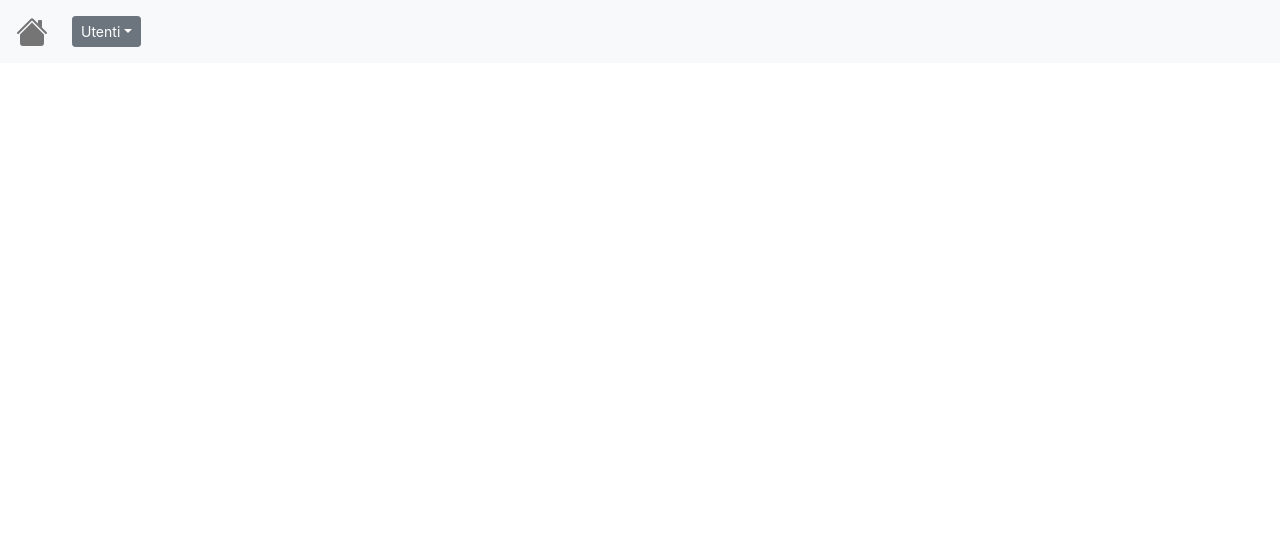
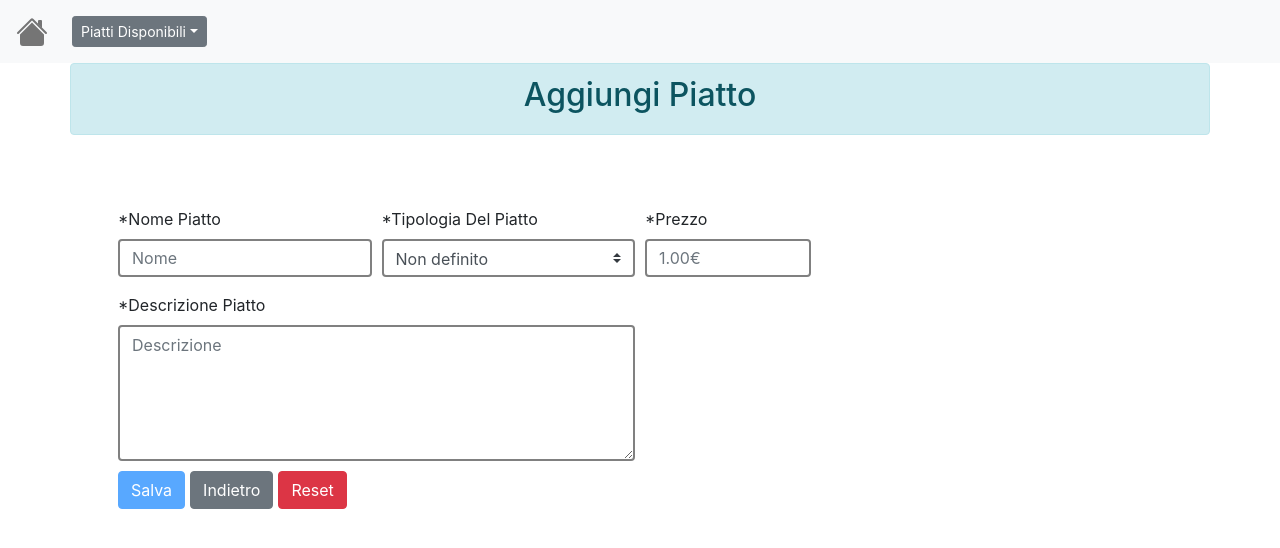
Before and after one commit to vpic24/angular-management-crud, an Angular app: page /addDish in a window 1280 px wide. Before the commit this address led to /. Shown: the top 548 px of the page. Built offline with nearby package versions, Linux system fonts and the light colour scheme.

Commit message:
feat add a new dish (post request)

```diff
--- a/products.json
+++ b/db.json
@@ -25,7 +25,7 @@
       "name": "Gattò di patate",
       "desc": "Ricetta napoletana con zampino francese: sono sempre quegli chef d’Oltralpe al seguito dei Borboni i responsabili dell’invenzione di questo piatto unico. Il gattò di patate è la versione rinnovata e travisata del gâteau, la torta transalpina.",
       "type": "Secondo",
-      "price": "4",
+      "price": "9",
       "id": 4
     },
     {
@@ -37,7 +37,7 @@
     },
     {
       "name": "Ragù napoletano",
-      "desc": "su una base di carote, sedano e cipolle si fa soffriggere la carne, muscolo e spezzatino di manzo. Si aggiunge vino rosso, almeno un chilo e mezzo di cipolle, un bicchierino d’acqua e si fa cuocere a fiamma bassa per almeno cinque o sei ore. Unite alle candele spezzate, un formato di pasta liscio e cilindrico, e favorite.",
+      "desc": "Il ragù napoletano è probabilmente il condimento più conosciuto della cucina napoletana nonostante la sua poca diffusione nell'uso quotidiano, ciò dovuto all'elevata complessità di preparazione a causa anche dei tempi di preparazione molto lunghi.",
       "type": "Primo",
       "price": "6",
       "id": 6
@@ -60,7 +60,7 @@
       "name": "Impepata di cozze",
       "desc": "Cozze cotte in pentola, condite con olio d’oliva, aglio, prezzemolo e abbondante pepe nero: non vi servono nemmeno le posate. Munitevi di bruschette calde e di un bel calice di Fiano, fresco e sapido.",
       "type": "Antipasto",
-      "price": "3",
+      "price": "9",
       "id": 9
     }
   ]
--- a/src/app/app-routing.module.ts
+++ b/src/app/app-routing.module.ts
@@ -1,12 +1,15 @@
 import { NgModule } from '@angular/core';
 import { Routes, RouterModule } from '@angular/router';
+import { AddDishComponent } from './components/add-dish/add-dish.component';
 import { DetailsDishComponent } from './components/details-dish/details-dish.component';
 import { ListDishComponent } from './components/list-dish/list-dish.component';
 
 
 const routes: Routes = [
   {path: "listDish", component: ListDishComponent},
-  {path: "detailsDish/:id", component: DetailsDishComponent }
+  {path: "detailsDish/:id", component: DetailsDishComponent },
+  {path: "addDish", component: AddDishComponent }
+
 ];
 
 @NgModule({
--- a/src/app/app.component.ts
+++ b/src/app/app.component.ts
@@ -8,13 +8,13 @@ import { Component } from '@angular/core';
 export class AppComponent {
   title = 'gestionale';
   tag = [
-    { title: 'Utenti', url: "" }
+    { title: 'Piatti Disponibili', url: "" }
    /*  { title: 'Piatti Disponibili' , url: ""} */
   ];
 
   tagDish = [
     { title: 'Lista Dei Piatti', url: "/listDish" },
-    { title: 'Inserisci Un Piatto', url: ""},
+    { title: 'Inserisci Un Piatto', url: "/addDish"},
     { title: 'Modifica Un Piatto', url: ""}
   ];
 }
--- a/src/app/app.module.ts
+++ b/src/app/app.module.ts
@@ -10,6 +10,7 @@ import { ProductService } from './service/product.service';
 import { NavbarComponent } from './components/navbar/navbar.component';
 import { ListDishComponent } from './components/list-dish/list-dish.component';
 import { DetailsDishComponent } from './components/details-dish/details-dish.component';
+import { AddDishComponent } from './components/add-dish/add-dish.component';
 
 @NgModule({
   declarations: [
@@ -17,7 +18,8 @@ import { DetailsDishComponent } from './components/details-dish/details-dish.com
     HomeComponent,
     NavbarComponent,
     ListDishComponent,
-    DetailsDishComponent
+    DetailsDishComponent,
+    AddDishComponent
   ],
   imports: [
     BrowserModule,
--- /dev/null
+++ b/src/app/components/add-dish/add-dish.component.css
@@ -0,0 +1,29 @@
+input.ng-invalid, textarea.ng-invalid, select.ng-invalid  {
+    border: 3px solid red;
+    border-color:red;
+}
+
+input.ng-valid,textarea.ng-valid, select.ng-valid  {
+    border: 3px solid green;
+    border-color: green;
+}
+
+input.ng-pristine,textarea.ng-pristine, select.ng-pristine  {
+    border: 2px solid grey;
+    border-color: grey;
+}
+
+
+.container {
+      display: flex;
+      flex-direction: column;
+      align-items: center;
+}
+
+#back{
+    margin-left: 5px;
+}
+
+#desc{
+    margin-bottom: 10px;
+}
--- /dev/null
+++ b/src/app/components/add-dish/add-dish.component.html
@@ -0,0 +1,70 @@
+<div id="lista" *ngIf="flagBtn === false" class="alert alert-info container" role="alert">
+    <h2 style="text-align: center;">Aggiungi Piatto</h2>
+  </div>
+
+  <div class="alert alert-warning container" *ngIf="flagBtn === true" role="alert">
+    <h2 style="text-align: center;">
+      <span *ngIf="!productDetails">Aggiungi Piatto</span>
+      <span *ngIf="productDetails">Modifica Piatto</span>
+    </h2>
+  </div>
+
+  <div class="container p-5">
+
+    <form [formGroup]="productForm">
+      <div class="form-row mt-2">
+        <div class="col-md-3 mb-3 form-group">
+          <label for="validationDefault01">*Nome Piatto</label>
+          <input type="text" formControlName="name" class="form-control" placeholder="Nome">
+        </div>
+
+        <div class="col-md-3 mb-3">
+          <label for="validationDefault04">*Tipologia Del Piatto</label>
+          <select class="custom-select" formControlName="type" id="validationDefault04">
+            <option selected disabled value="">Non definito</option>
+            <option>Antipasto</option>
+            <option>Primo</option>
+            <option>Secondo</option>
+            <option>Dolce</option>
+          </select>
+        </div>
+
+        <div class="col-md-2 mb-2">
+          <label for="validationDefault05">*Prezzo</label>
+          <input formControlName="price" class="form-control" id="price" placeholder="1.00€">
+        </div>
+
+        <div class="col-md-6 mb-9">
+          <label for="validationDefault02">*Descrizione Piatto</label>
+          <textarea id="desc" type="text" formControlName="desc" class="form-control"
+          placeholder="Descrizione" rows="5" cols="200"></textarea>
+        </div>
+
+      </div>
+
+      <a>
+        <button id="confirm" class="btn btn-primary" type="submit" *ngIf="flagBtn === false" (click)="submitBtn()"
+          [disabled]="!productForm.valid">Salva
+        </button>
+      </a>
+      <a>
+        <button id="condifrm" class="btn btn-warning" type="submit" *ngIf="flagBtn === true"
+          (click)="updateBtn(productDetails)" [disabled]="!productForm.valid">
+          Modifica
+        </button>
+      </a>
+
+      <a>
+        <button id="back" class="btn btn-secondary" type="submit" (click)="backHome()">
+          Indietro
+        </button>
+      </a>
+
+      <a>
+        <button id="back" class="btn btn-danger" type="submit" (click)="resetForm()">
+          Reset
+        </button>
+      </a>
+
+    </form>
+  </div>
--- /dev/null
+++ b/src/app/components/add-dish/add-dish.component.ts
@@ -0,0 +1,121 @@
+import {Component, Input, OnChanges, OnInit, SimpleChanges} from '@angular/core';
+import { FormControl, FormGroup, Validators } from '@angular/forms';
+import { Product } from 'src/app/models/product';
+import { ProductService } from 'src/app/service/product.service';
+import { Router } from '@angular/router';
+
+@Component({
+  selector: 'app-add-dish',
+  templateUrl: './add-dish.component.html',
+  styleUrls: ['./add-dish.component.css']
+})
+export class AddDishComponent implements OnInit,OnChanges {
+
+  constructor(
+    private productService: ProductService,
+    private router: Router,
+    ) { }
+
+  @Input() productDetails: Product;
+  // products: Product;
+  flagBtn: boolean = false;
+
+  productForm = new FormGroup({
+    name: new FormControl('', [Validators.required, Validators.maxLength(30)]),
+    desc: new FormControl('', Validators.required),
+    type: new FormControl('', Validators.required),
+    price: new FormControl('', [Validators.required, Validators.pattern('[0.0-9.9]+')]),
+  });
+
+ ngOnChanges(changes: SimpleChanges): void {
+    console.log(" sono dentro on changes: productDetails: ", changes.productDetails.currentValue);
+
+    this.update(changes.productDetails.currentValue);
+
+  }
+
+  // CHANGED: tolte funzioni anonime e modificate in metodi di classe
+
+  // CHANGED: tolto il reload e inserito al completamento del create
+  submitBtn() {
+    const name = this.productForm.get('name').value;
+    const desc = this.productForm.get('desc').value;
+    const type = this.productForm.get('type').value;
+    const price = this.productForm.get('price').value;
+
+    if (this.productForm.valid) {
+      this.create({name, desc, type, price});
+    }
+    else {
+      alert("Qualcosa è andato storto!!!");
+    }
+  }
+
+    //create e new product
+  create(product: Product) {
+    this.productService.create(product).subscribe(
+
+      val => {
+        alert(`Prodotto inserito correttamente`);
+        this.router.navigate(["/listDish"]);
+      },
+
+      error => {
+        alert('OPS... Si è verificato un errore durante la scrittura');
+      },
+
+      () => { console.log('Creazione completata'); }
+    );
+  }
+
+  // CHANGED: lanciata la funzione con l'ngOnInit
+  update(product: Product) {
+
+    this.flagBtn = true;
+
+    if (product) {
+      this.productForm.setValue({
+        name: product.name,
+        desc: product.desc,
+        type: product.type,
+        price: product.price
+      });
+    }
+  }
+
+  // CHANGED: rimosso il reload sull'errore
+  //update a product
+  updateBtn(product: Product) {
+    if (confirm(`STAI PER AGGIORNARE IL PRODOTTO CON ID:${product.id} SEI SICURO?`)) {
+      this.productService
+        .update(this.productForm.value, product.id).subscribe(
+          val => {
+            alert(`PIATTO ID:${product.id} AGGIORNATO`);
+          },
+
+          error => {
+            alert(`OPS... Si è verificato un errore durante l'aggiornamento`);
+            // window.location.reload();
+          },
+
+          () => {
+            console.log('aggiornamento completato');
+            window.location.reload();
+          }
+        );
+    }
+
+  }
+
+  resetForm() {
+    this.productForm.reset();
+  }
+
+  backHome() {
+    window.location.reload();
+  }
+
+  ngOnInit(): void {
+  }
+
+}
--- a/src/app/components/list-dish/list-dish.component.html
+++ b/src/app/components/list-dish/list-dish.component.html
@@ -49,9 +49,8 @@
         <td> {{product.desc}} </td>
         <td> {{product.price | currency: 'EUR'}} </td>
         <td (click)="deleteProduct(product.id)"><a class="delete">DELETE </a></td>
-        <td (click)="updateProduct(product.id); flagAddProduct = true; flagUpdateProduct = true;"><a
-            class="update">UPDATE </a></td>
-        <td [routerLink]="['/detailsDish',product.id]" routerLinkActive="router-link-active"
+        <td  (click)="updateProduct(product.id)"><a class="update">UPDATE </a></td>
+        <td [routerLink]="['/detailsDish',product.id]"   routerLinkActive="router-link-active"
         ><a class="info">INFO </a>
         </td>
 
@@ -59,11 +58,11 @@
 
     </tbody>
   </table>
-  <!-- <tr>
-    <app-add-dish [productDetails]="productDetails" *ngIf="flagAddProduct === true && flagGetProduct === false">
+   <tr>
+    <app-add-dish [productDetails]="productDetails">
     </app-add-dish>
   </tr>
-  <tr>
+  <!--<tr>
     <app-dish-details [productDetails]="productDetails" *ngIf="flagGetProduct === true"></app-dish-details>
   </tr> -->
 
--- a/src/app/components/list-dish/list-dish.component.ts
+++ b/src/app/components/list-dish/list-dish.component.ts
@@ -1,6 +1,9 @@
 import { Component, OnInit, ViewChild } from '@angular/core';
 import { ProductService } from "src/app/service/product.service";
 import { Product } from "src/app/models/product";
+import { Router } from '@angular/router';
+import { AddDishComponent } from 'src/app/components/add-dish/add-dish.component';
+
 
 @Component({
   selector: 'app-list-dish',
@@ -9,9 +12,12 @@ import { Product } from "src/app/models/product";
 })
 export class ListDishComponent implements OnInit {
 
-  // @ViewChild(AddDishComponent) child: AddDishComponent;
+ //  @ViewChild(AddDishComponent) child: AddDishComponent;
 
-  constructor(private productService: ProductService) { }
+  constructor(
+    private productService: ProductService,
+    private router: Router
+    ) { }
 
   products: Product;
   productDetails: Product;
@@ -53,10 +59,10 @@ export class ListDishComponent implements OnInit {
   }
 
   updateProduct(id: number) {
-    this.productService
+   this.productService
       .getById(id).subscribe((dataDetails: Product) => {
         this.productDetails = dataDetails;
-        // this.child.update(dataDetails);
+       //this.child.update(dataDetails);
       });
   }
 
--- a/src/app/models/product.ts
+++ b/src/app/models/product.ts
@@ -1,7 +1,7 @@
 //product interface
 
 export interface Product {
-    id: number;
+    id?: number;
     name: string;
     type: string;
     desc?: string;
```
Also changed, not shown: 1 other file (tests, documents, lock files or other folders).
